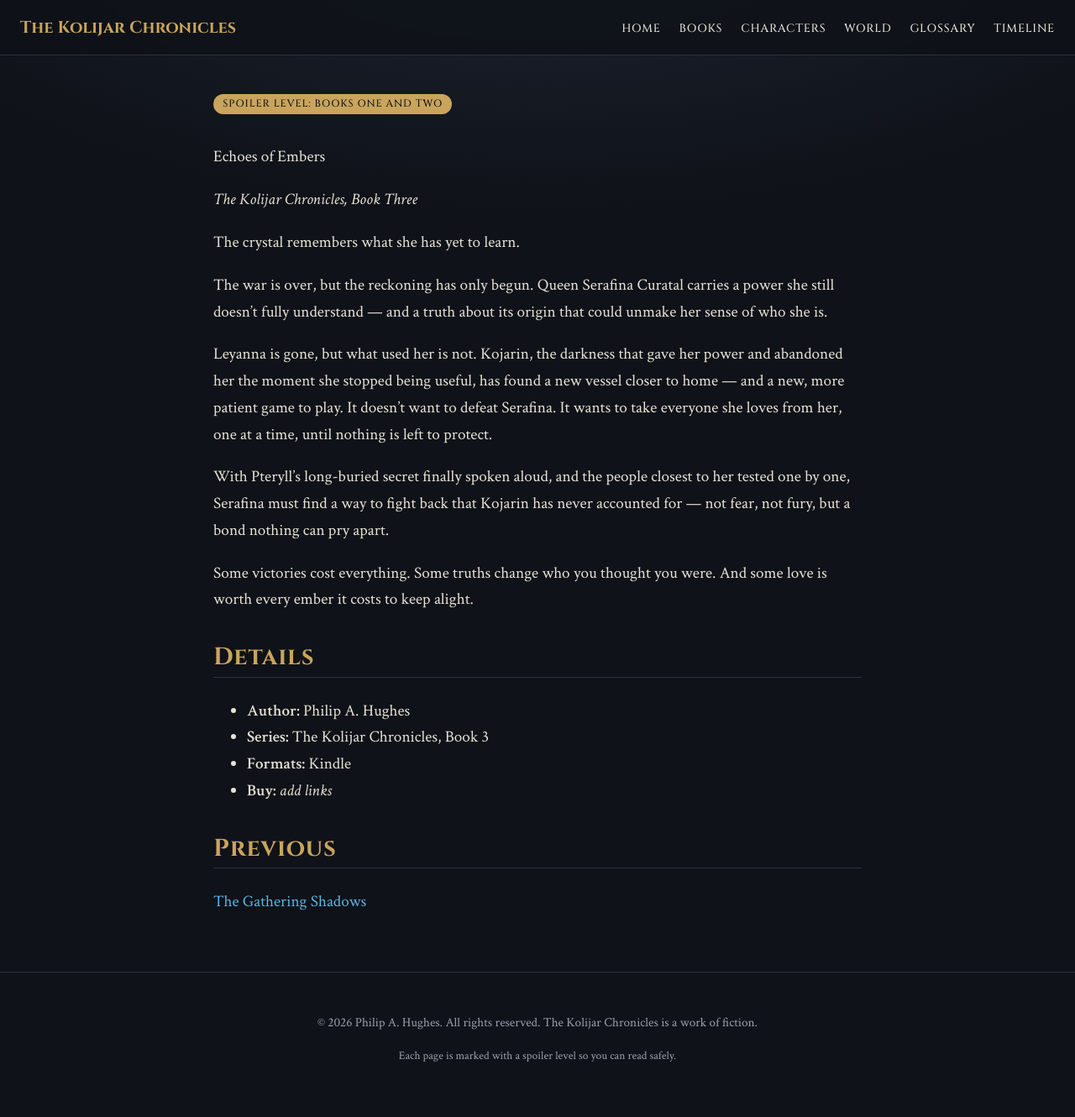
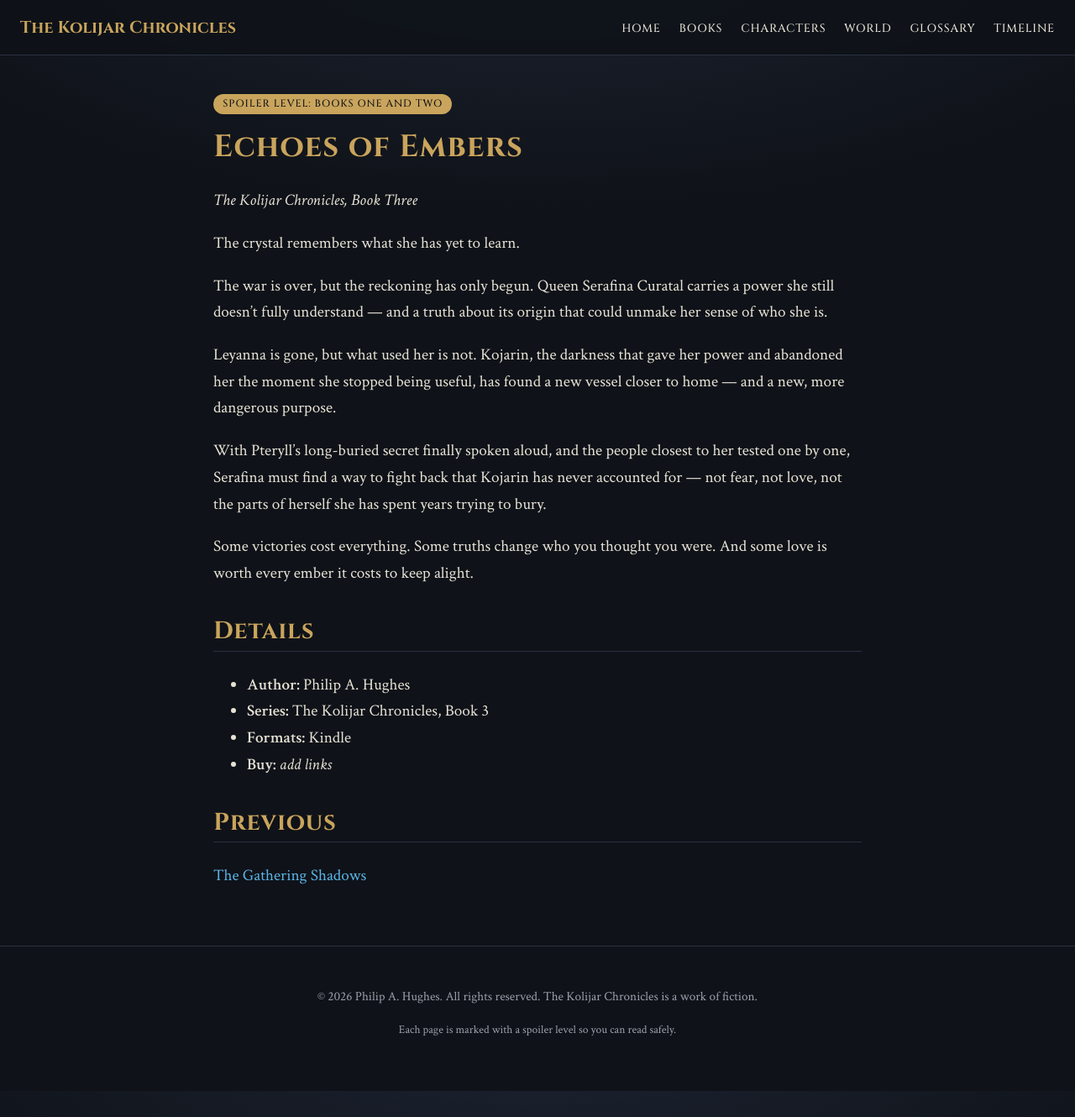
Before and after one commit to philauthor46/Kolijar-Hub, a Jekyll site: the page built from books/book-three.md, in a window 1280 px wide and 1330 px high. Shown: the whole window at 84% size. Built offline with Jekyll 4.4.1, drawn with Linux system fonts in a browser that asks for light colours.

Commit message:
Align the book-three page heading with the style used in Book One and Book Two

```diff
--- a/books/book-three.md
+++ b/books/book-three.md
@@ -5,18 +5,17 @@ permalink: /books/book-three/
 spoiler: Books One and Two
 ---
 
-Echoes of Embers
+# Echoes of Embers
 
 *The Kolijar Chronicles, Book Three*
-
 
 The crystal remembers what she has yet to learn.
 
 The war is over, but the reckoning has only begun. Queen Serafina Curatal carries a power she still doesn't fully understand — and a truth about its origin that could unmake her sense of who she is.
 
-Leyanna is gone, but what used her is not. Kojarin, the darkness that gave her power and abandoned her the moment she stopped being useful, has found a new vessel closer to home — and a new, more patient game to play. It doesn't want to defeat Serafina. It wants to take everyone she loves from her, one at a time, until nothing is left to protect.
+Leyanna is gone, but what used her is not. Kojarin, the darkness that gave her power and abandoned her the moment she stopped being useful, has found a new vessel closer to home — and a new, more dangerous purpose.
 
-With Pteryll's long-buried secret finally spoken aloud, and the people closest to her tested one by one, Serafina must find a way to fight back that Kojarin has never accounted for — not fear, not fury, but a bond nothing can pry apart.
+With Pteryll's long-buried secret finally spoken aloud, and the people closest to her tested one by one, Serafina must find a way to fight back that Kojarin has never accounted for — not fear, not love, not the parts of herself she has spent years trying to bury.
 
 Some victories cost everything. Some truths change who you thought you were. And some love is worth every ember it costs to keep alight.
 
```
